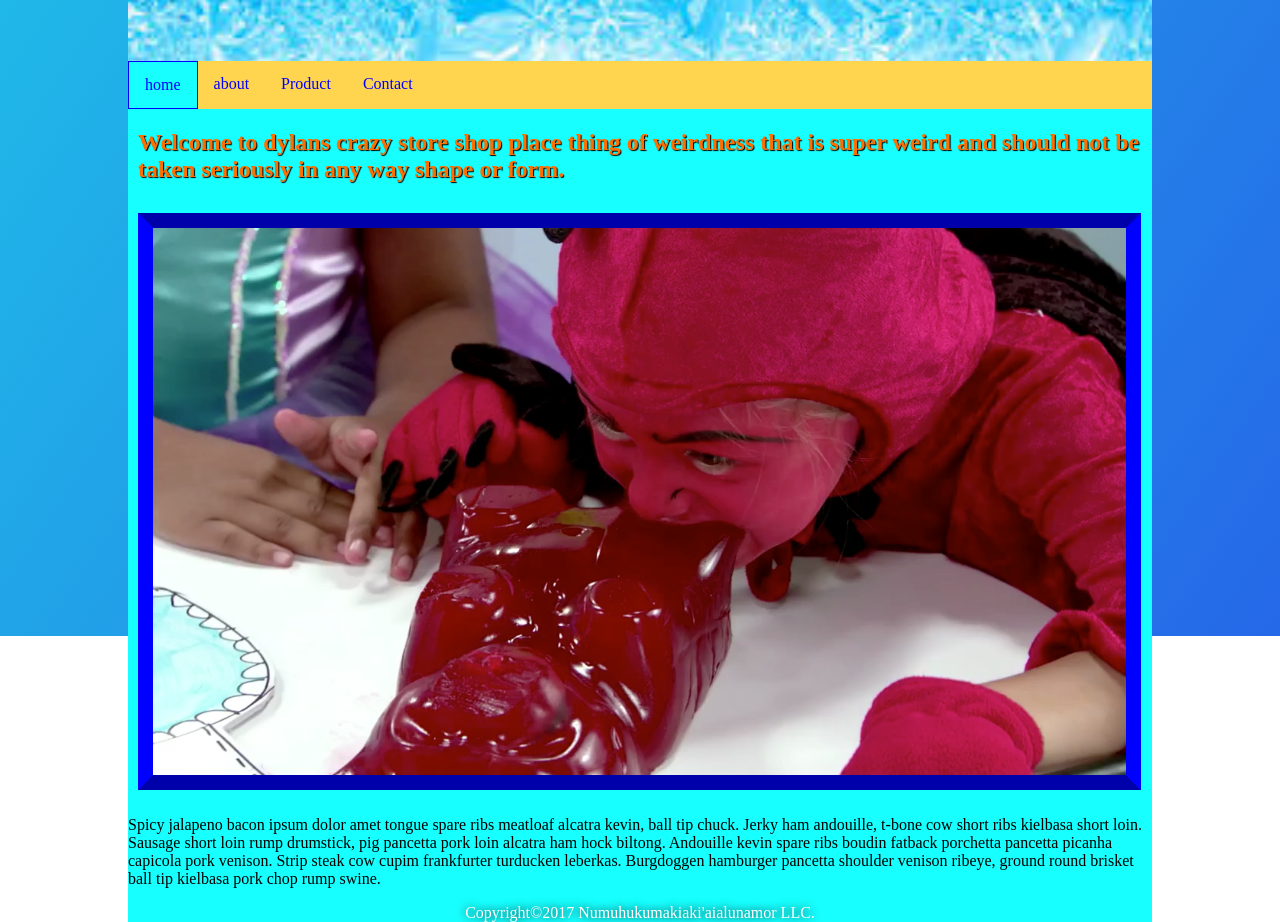
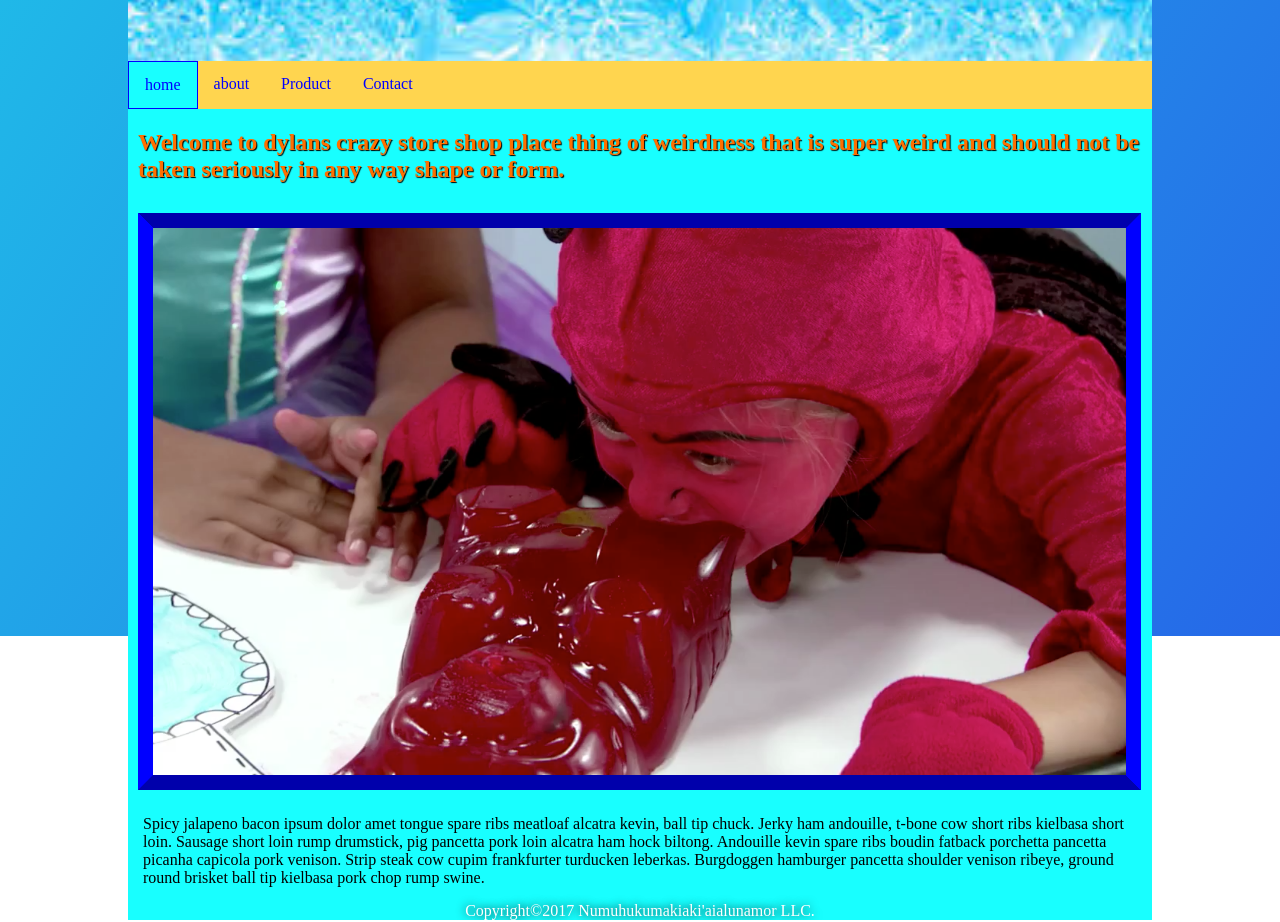
Before and after one commit to PR0FESSIONALnoob/ALC-web-dev-2018, a plain HTML site: page index.html in a window 1280 px wide. Shown: the part 164-1086 px from the top of the page. Drawn offline with Linux system fonts and the light colour scheme; a web font is replaced by a local one.

Commit message:
NOW final product hopefully

```diff
--- a/cSs/Style.css
+++ b/cSs/Style.css
@@ -137,6 +137,7 @@ h2{
 }
 #pmain{
     float: left;
+    margin: 15px;
 }
 .keepOpen{
     clear: both;
@@ -175,3 +176,6 @@ figcaption{
 #contact{
     margin: 15px;
 }
+#content p{
+    margin: 15px;
+}
```
